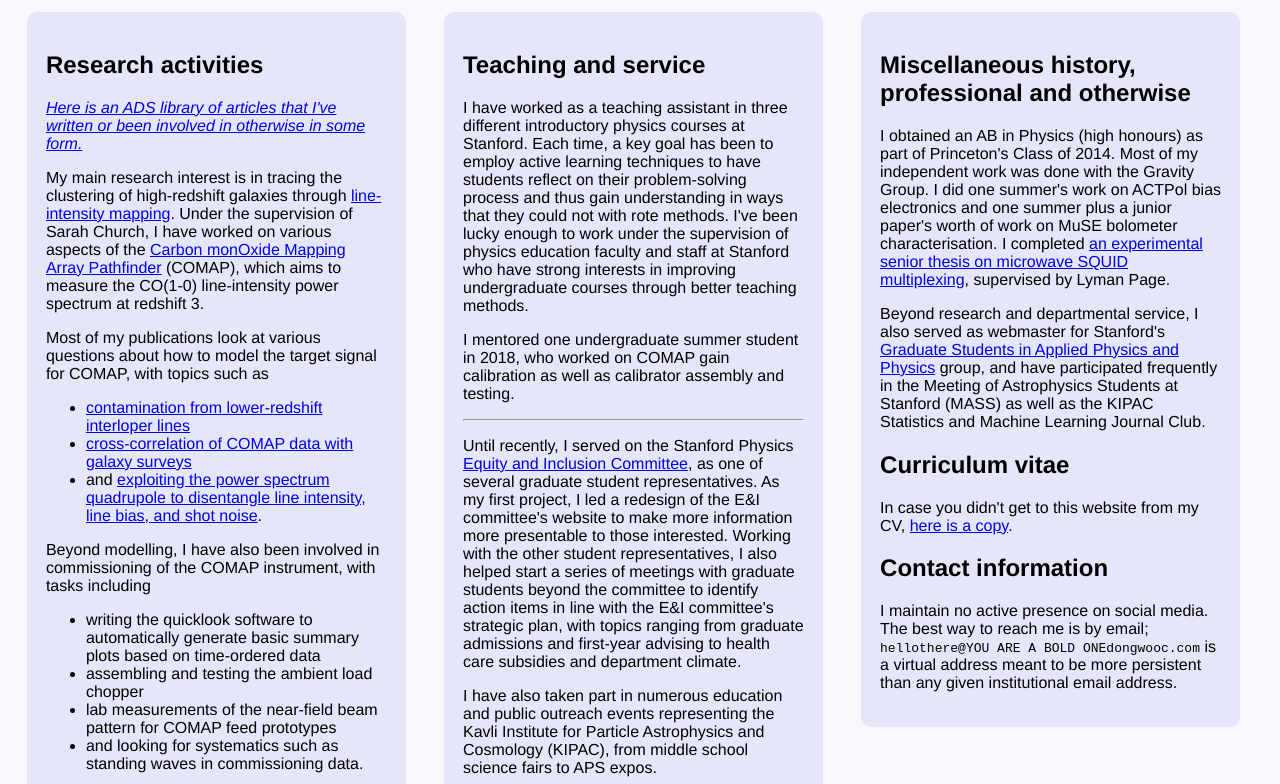
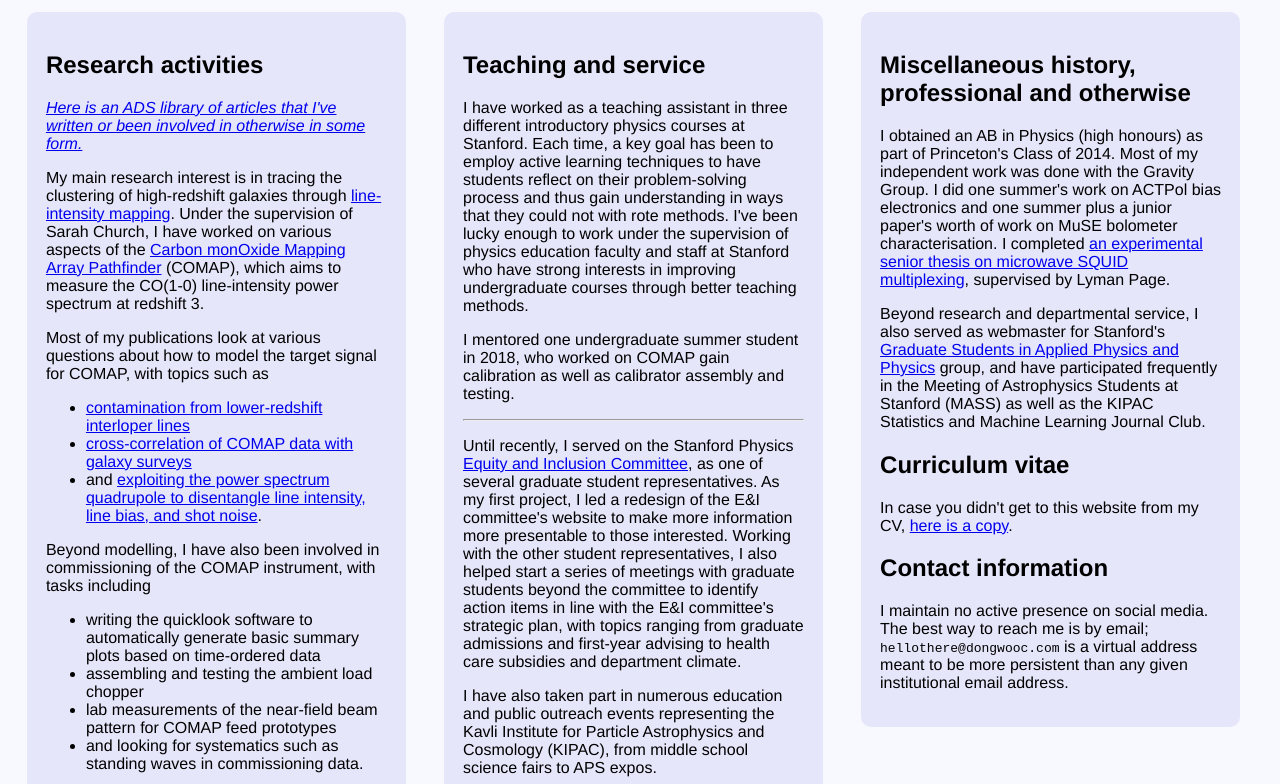
Before and after one commit to dongwooc/dongwooc.github.io, a plain HTML site: page index.html in a window 1280 px wide. Shown: the part 168-952 px from the top of the page. Drawn offline with Linux system fonts and the light colour scheme.

Commit message:
fixed typo causing obfuscation to be a little bit off

```diff
--- a/index.html
+++ b/index.html
@@ -43,7 +43,7 @@
 <h2>Curriculum vitae</h2>
 In case you didn't get to this website from my CV, <a href="CV.pdf">here is a copy</a>.
 <h2>Contact information</h2>
-<p>I maintain no active presence on social media. The best way to reach me is by email; <span style="font-family:monospace">hellothere<span class="grievous">GENERAL KENOBI</span>@<span style="grievous">YOU ARE A BOLD ONE</span>dongwooc.com</span> is a virtual address meant to be more persistent than any given institutional email address.</p>
+<p>I maintain no active presence on social media. The best way to reach me is by email; <span style="font-family:monospace">hellothere<span class="grievous">GENERAL KENOBI</span>@<span class="grievous">YOU ARE A BOLD ONE</span>dongwooc.com</span> is a virtual address meant to be more persistent than any given institutional email address.</p>
 </div>
 </div>
 </body>
```
